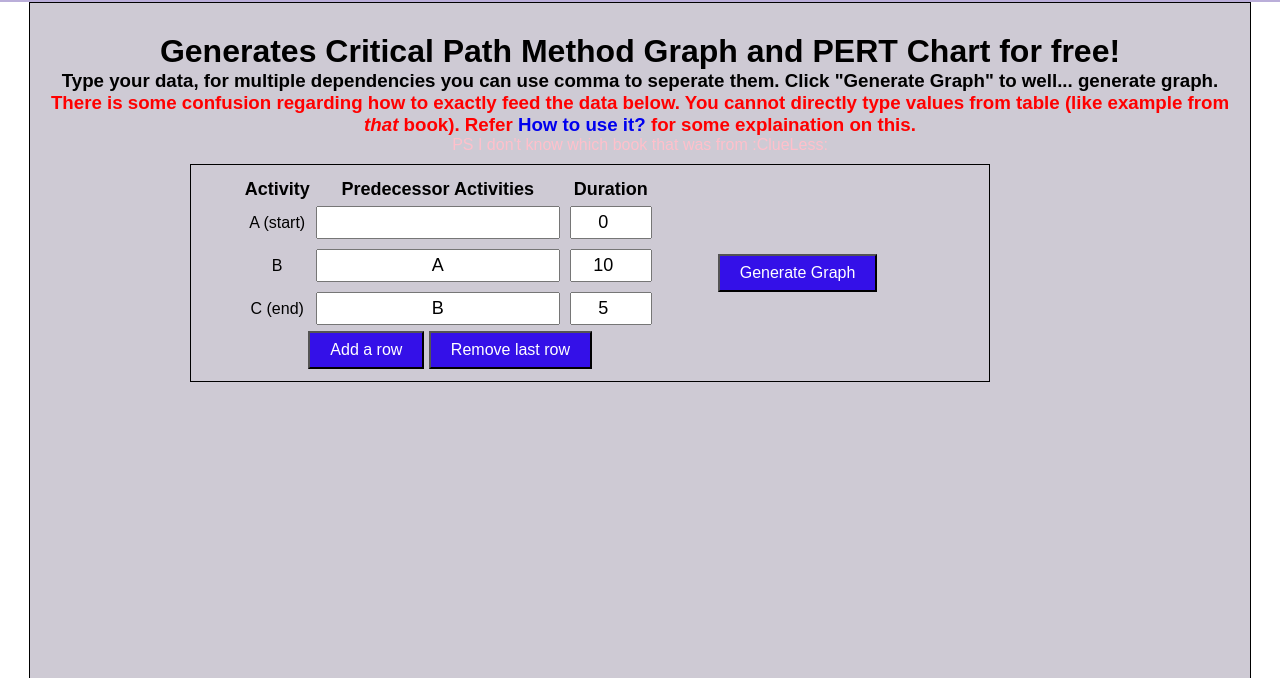
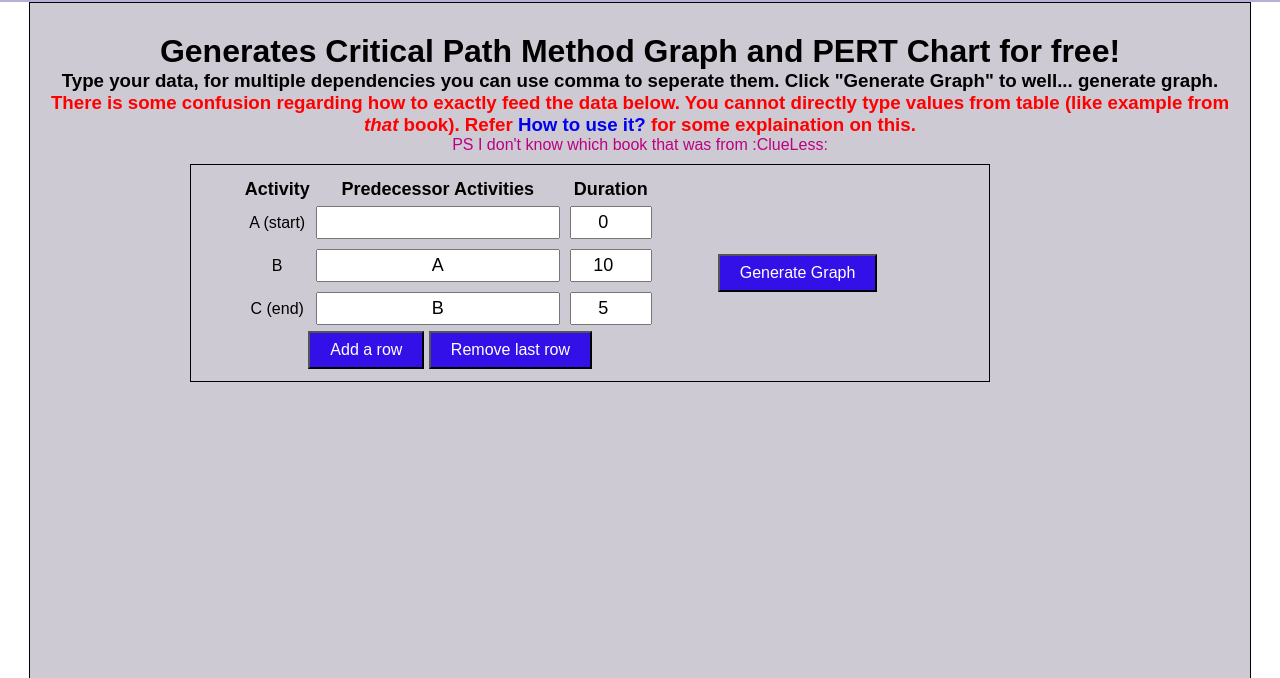
Before and after one commit to RoyalZebra/freepmcalculator, a website built with webpack: page public/index.html in a window 1280 px wide. Shown: the part 122-800 px from the top of the page. Built offline with nearby package versions, Linux system fonts and the light colour scheme.

Commit message:
color changes for instructions

```diff
--- a/public/index.html
+++ b/public/index.html
@@ -21,7 +21,7 @@
       <center><h1>Generates Critical Path Method Graph and PERT Chart for free!</h1></center>
       <center><h3>Type your data, for multiple dependencies you can use comma to seperate them. Click "Generate Graph" to well... generate graph.</h3></center>
       <center><h3 style="color: red;">There is some confusion regarding how to exactly feed the data below. You cannot directly type values from table (like example from <i>that</i> book). Refer <a href="how_to_use.html" target="_blank">How to use it?</a> for some explaination on this.</h3></center>
-      <center><p style="color: pink;">PS I don't know which book that was from :ClueLess:</p></center>
+      <center><p style="color: rgb(188, 0, 129);">PS I don't know which book that was from :ClueLess:</p></center>
       <div id="input-section">
         <div id="table-input">
           <table>
```
